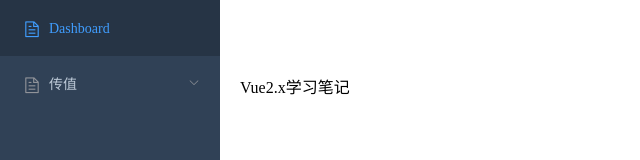
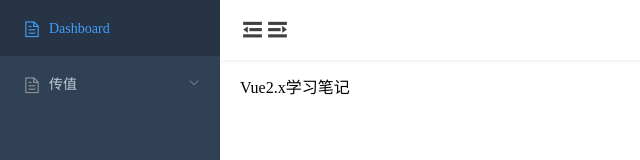
Before and after one commit to mrxiang-hub/vue-project, a Vue app: page /dashboard in a window 1280 px wide. Shown: the top 160 px of the page, without its empty margins (0-640 px from the left). Built offline with nearby package versions, Linux system fonts and the light colour scheme.

Commit message:
上传代码

```diff
--- a/src/main.js
+++ b/src/main.js
@@ -1,6 +1,7 @@
 import Vue from 'vue'
 import App from './App.vue'
 import router from './router';
+import store from './store';
 import ElementUI from 'element-ui';
 import 'element-ui/lib/theme-chalk/index.css';
 import '@/scss/reset.scss';
@@ -11,5 +12,6 @@ Vue.config.productionTip = false
 
 new Vue({
     render: h => h(App),
-    router
+    router,
+    store
 }).$mount('#app')
--- /dev/null
+++ b/src/store/index.js
@@ -0,0 +1,12 @@
+import Vue from 'vue';
+import Vuex from 'vuex';
+import menu from './modules/menu';
+
+Vue.use(Vuex);
+
+const store = new Vuex.Store({
+    modules: {
+        menu
+    }
+});
+export default store;
--- /dev/null
+++ b/src/store/modules/menu.js
@@ -0,0 +1,15 @@
+export default {
+    namespaced: true,
+    state: {
+        isCollapse: false
+    },
+    mutations: {
+        UPDATE_ISCOLLAPSE: (state, bool) => {
+            state.isCollapse = bool;
+        }
+    },
+    actions: {},
+    getters: {
+        isCollapse: state => state.isCollapse
+    }
+}
--- a/src/views/layout/components/sideBar.vue
+++ b/src/views/layout/components/sideBar.vue
@@ -19,6 +19,7 @@
 <script>
 import {routes} from '@/router/index';
 import sideItem from "@/views/layout/components/sideItem";
+import {mapGetters} from 'vuex';
 
 export default {
   name: "sideBar",
@@ -27,10 +28,12 @@ export default {
   },
   data() {
     return {
-      isCollapse: false,
       routeData: routes,
       activeIndex: this.$route.path
     }
+  },
+  computed: {
+    ...mapGetters(['isCollapse'])
   },
 }
 </script>
--- a/src/views/layout/index.vue
+++ b/src/views/layout/index.vue
@@ -2,7 +2,12 @@
   <el-container>
     <SideBar/>
     <el-container>
-      <el-header></el-header>
+      <el-header>
+        <div class="hamburger" @click="isCollapseMenu">
+          <i class="el-icon-s-fold"></i>
+          <i class="el-icon-s-unfold"></i>
+        </div>
+      </el-header>
       <el-main>
         <router-view/>
       </el-main>
@@ -17,6 +22,14 @@ export default {
   name: "index",
   components: {
     SideBar
+  },
+  data() {
+    return {}
+  },
+  methods: {
+    isCollapseMenu() {
+
+    }
   }
 }
 </script>
@@ -24,5 +37,19 @@ export default {
 <style lang="scss" scoped>
 .el-container {
   height: 100%;
+
+  .el-header {
+    height: 50px;
+    box-shadow: 0 1px 4px rgb(0 21 41 / 8%);
+    display: flex;
+    align-items: center;
+
+    .hamburger {
+      display: inline-block;
+      font-size: 25px;
+      cursor: pointer;
+      color: #404040;
+    }
+  }
 }
 </style>
```
